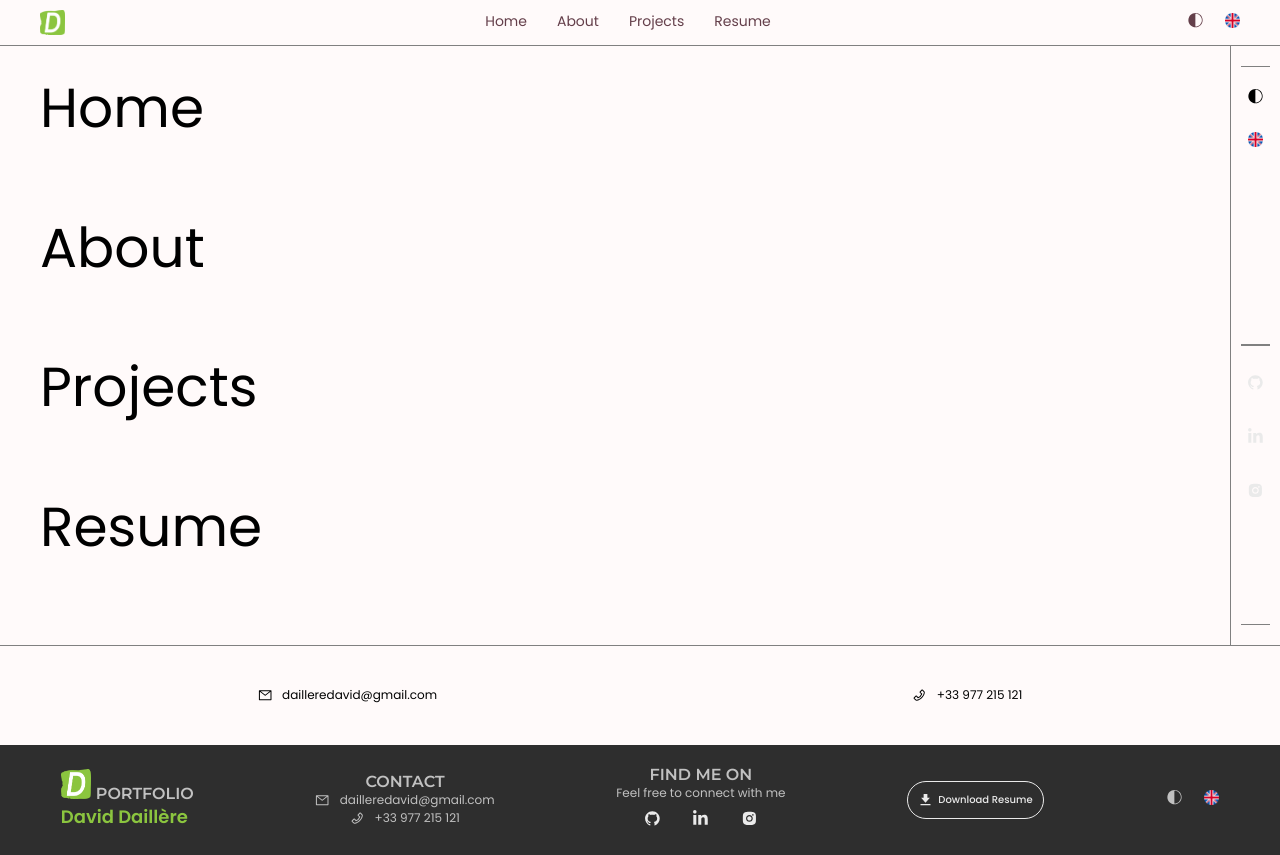
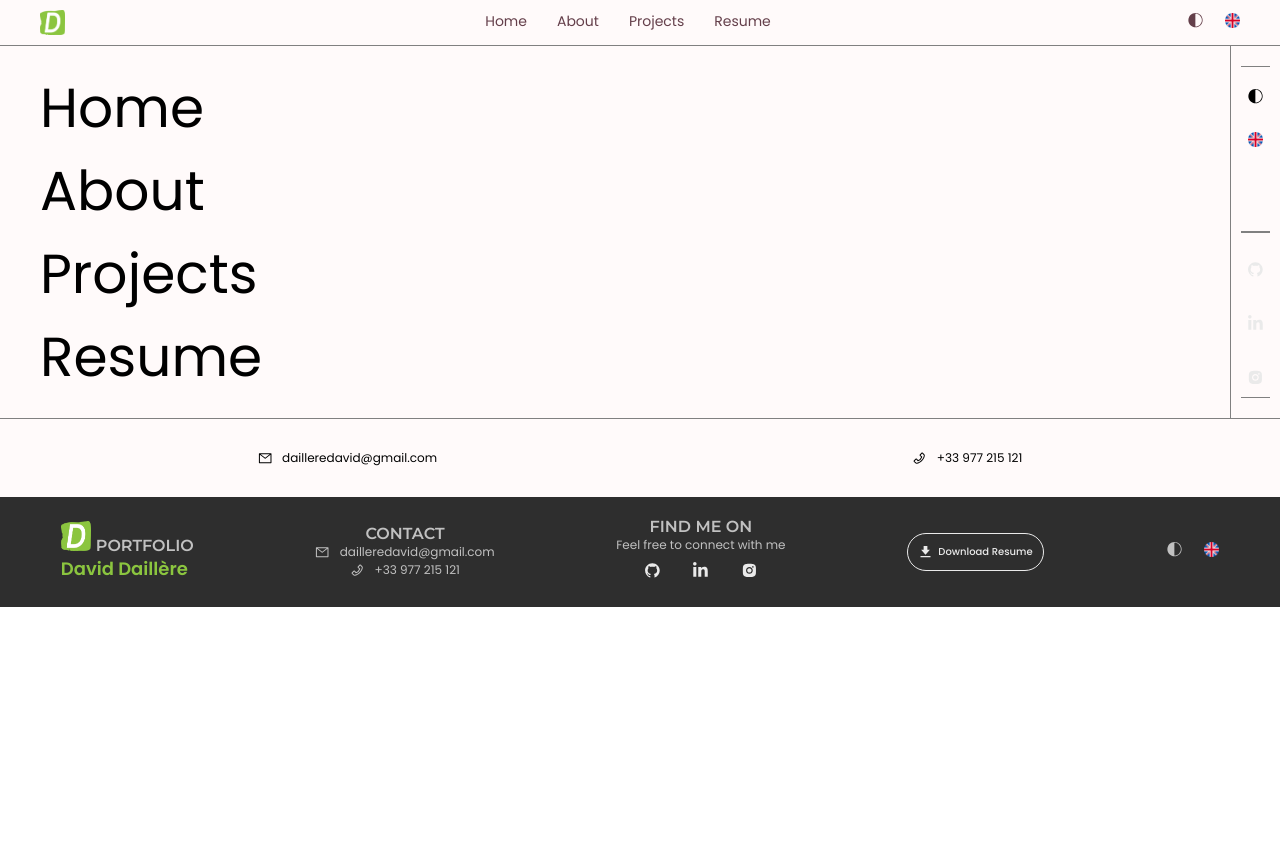
Before and after one commit to Daviddaill/portfolio, a React (Create React App) app: page /1/menu in a window 1280 px wide. After the commit the page ends 800 px from the top, so only its background shows below. Built offline with nearby package versions, Linux system fonts and the light colour scheme; a web font is replaced by a local one.

Commit message:
fix display issue for  menu nav section

```diff
--- a/src/components/menu/menu.module.css
+++ b/src/components/menu/menu.module.css
@@ -1,52 +1,60 @@
-table{
-   width:100%;
-   height: calc(100vh - 100px);
+table {
+   width: 100%;
+   height: 100%;
    border-collapse: collapse;
-   margin:0;
-   padding:0;
-   border-top:1px solid grey;
-
-}
- td{
-   padding:20px ;
+   margin: 0;
+   padding: 0;
+   border-top: 1px solid grey;
  }
 
-.nav{
-   height:100%;
+ td {
+   padding: 20px;
+ }
+
+ .mainCol {
+   height: 70%;
+ }
+
+ .nav {
+   height: 100%;
    font-family: 'Roboto Condensed', sans-serif;
    padding-left: 20px;
  }
-.nav_link{
+
+ .nav_link {
    font-size: 55px;
    display: block;
-   height:25%;
+   height: 25%;
  }
 
-
-.side{
+ .side {
    vertical-align: top;
    text-align: center;
-   border-left:1px solid grey;
-   width:30px;
-   padding:20px 10px
+   border-left: 1px solid grey;
+   width: 30px;
+   padding: 20px 10px;
  }
-.settings, .social_media{
-   padding:20px 0;
-   height:50%;
-   border-bottom:1px solid grey;
-   border-top:1px solid grey;
+
+ .settings,
+ .social_media {
+   padding: 20px 0;
+   height: 50%;
+   border-bottom: 1px solid grey;
+   border-top: 1px solid grey;
  }
-.toggle{
+
+ .toggle {
    padding-bottom: 20px;
  }
 
-.bottom{
-   height:100px;
-   border-top:1px solid grey
+ .bottom {
+   height: 30%;
+   border-top: 1px solid grey;
+   vertical-align: top;
  }
 
-@media screen and (max-width:400px){
-   .nav_link{
+ @media screen and (max-width: 400px) {
+   .nav_link {
      font-size: 40px;
    }
  }
```
Lines whose indentation alone changed are shown as unchanged.
